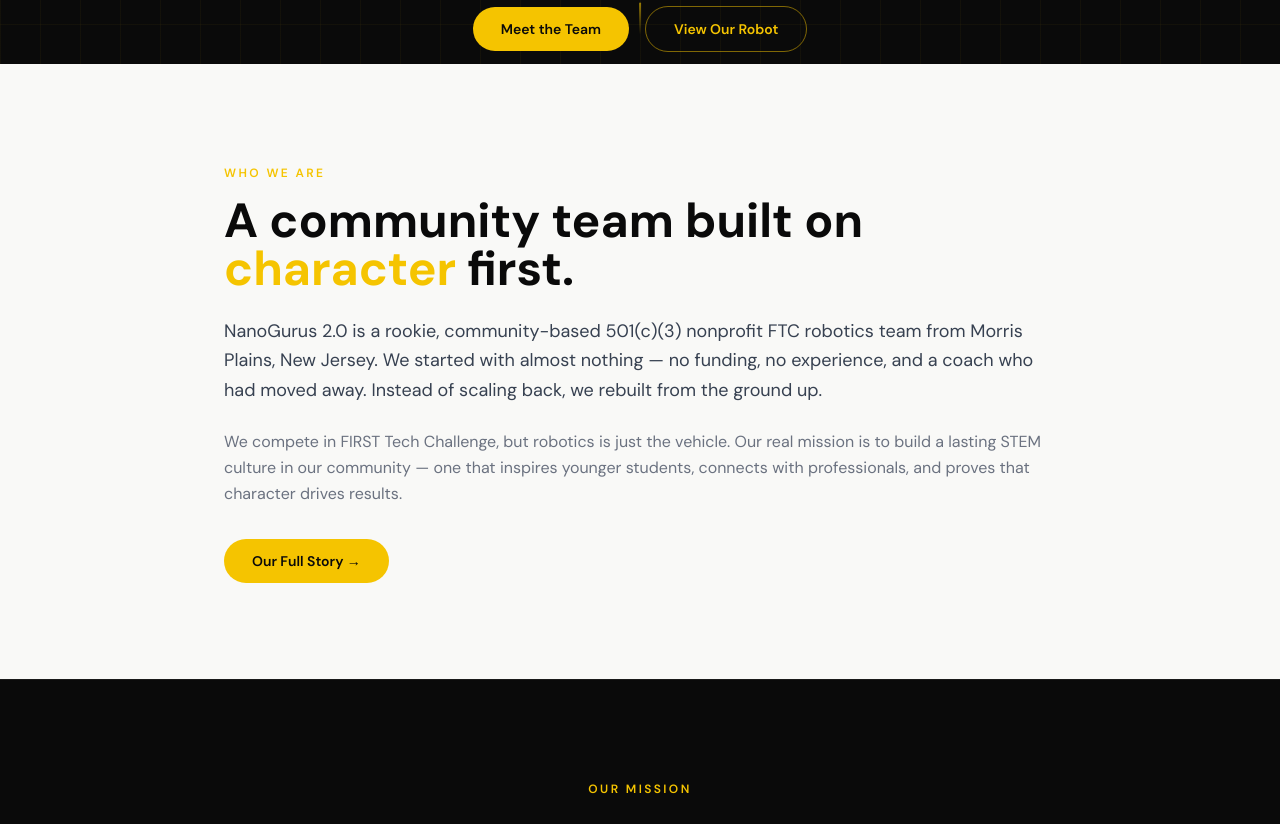
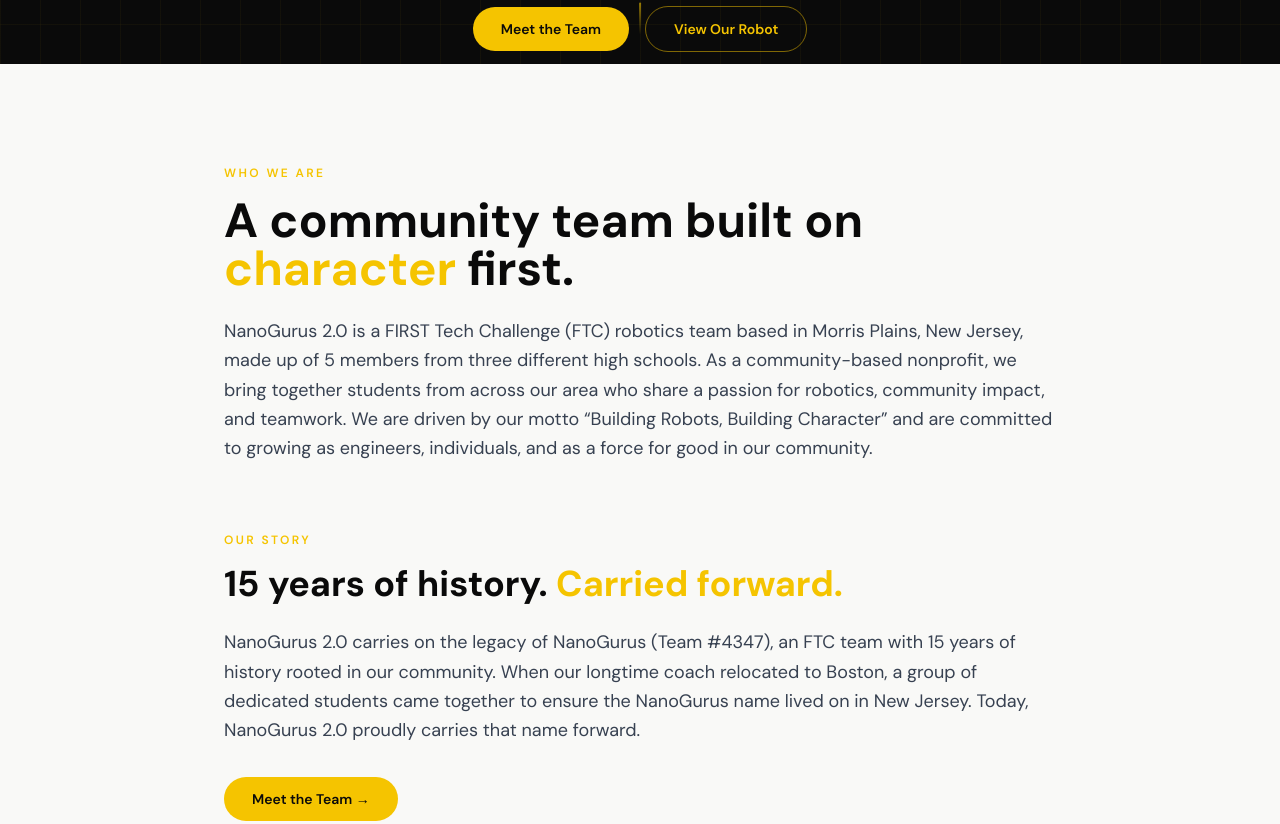
Before and after one commit to neilLawyer/nanogurus-2.0, a Next.js app: page / in a window 1280 px wide. Shown: the part 736-1560 px from the top of the page. Built offline with nearby package versions, Linux system fonts and the light colour scheme.

Commit message:
Update home page with coach-approved Who We Are and Our Story copy

```diff
--- a/app/page.tsx
+++ b/app/page.tsx
@@ -133,7 +133,7 @@
         </motion.div>
       </section>
 
-      {/* ── WHO WE ARE ───────────────────────────────────────── */}
+      {/* ── WHO WE ARE + OUR STORY ───────────────────────────── */}
       <section className="bg-[#F9F9F7] py-24">
         <div className="max-w-4xl mx-auto px-4 sm:px-6 lg:px-8">
           <motion.div
@@ -141,6 +141,7 @@
             whileInView={{ opacity: 1, y: 0 }}
             viewport={{ once: true }}
             transition={{ duration: 0.6 }}
+            className="mb-16"
           >
             <span className="inline-block text-xs font-semibold uppercase tracking-[0.2em] text-gold mb-4">
               Who We Are
@@ -149,18 +150,36 @@
               A community team built on{" "}
               <span className="text-gold">character</span> first.
             </h2>
-            <p className="text-[#374151] text-lg leading-relaxed mb-6">
-              NanoGurus 2.0 is a rookie, community-based 501(c)(3) nonprofit FTC robotics team
-              from Morris Plains, New Jersey. We started with almost nothing — no funding, no
-              experience, and a coach who had moved away. Instead of scaling back, we rebuilt from
-              the ground up.
+            <p className="text-[#374151] text-lg leading-relaxed">
+              NanoGurus 2.0 is a FIRST Tech Challenge (FTC) robotics team based in Morris Plains,
+              New Jersey, made up of 5 members from three different high schools. As a
+              community-based nonprofit, we bring together students from across our area who share
+              a passion for robotics, community impact, and teamwork. We are driven by our motto
+              &ldquo;Building Robots, Building Character&rdquo; and are committed to growing as
+              engineers, individuals, and as a force for good in our community.
             </p>
-            <p className="text-[#6B7280] text-base leading-relaxed mb-8">
-              We compete in FIRST Tech Challenge, but robotics is just the vehicle. Our real mission
-              is to build a lasting STEM culture in our community — one that inspires younger
-              students, connects with professionals, and proves that character drives results.
+          </motion.div>
+
+          <motion.div
+            initial={{ opacity: 0, y: 24 }}
+            whileInView={{ opacity: 1, y: 0 }}
+            viewport={{ once: true }}
+            transition={{ duration: 0.6, delay: 0.1 }}
+          >
+            <span className="inline-block text-xs font-semibold uppercase tracking-[0.2em] text-gold mb-4">
+              Our Story
+            </span>
+            <h2 className="text-3xl md:text-4xl font-bold text-[#0A0A0A] mb-6 leading-tight">
+              15 years of history.{" "}
+              <span className="text-gold">Carried forward.</span>
+            </h2>
+            <p className="text-[#374151] text-lg leading-relaxed mb-8">
+              NanoGurus 2.0 carries on the legacy of NanoGurus (Team #4347), an FTC team with
+              15 years of history rooted in our community. When our longtime coach relocated to
+              Boston, a group of dedicated students came together to ensure the NanoGurus name
+              lived on in New Jersey. Today, NanoGurus 2.0 proudly carries that name forward.
             </p>
-            <CTAButton href="/about" variant="filled">Our Full Story →</CTAButton>
+            <CTAButton href="/about" variant="filled">Meet the Team →</CTAButton>
           </motion.div>
         </div>
       </section>
```
